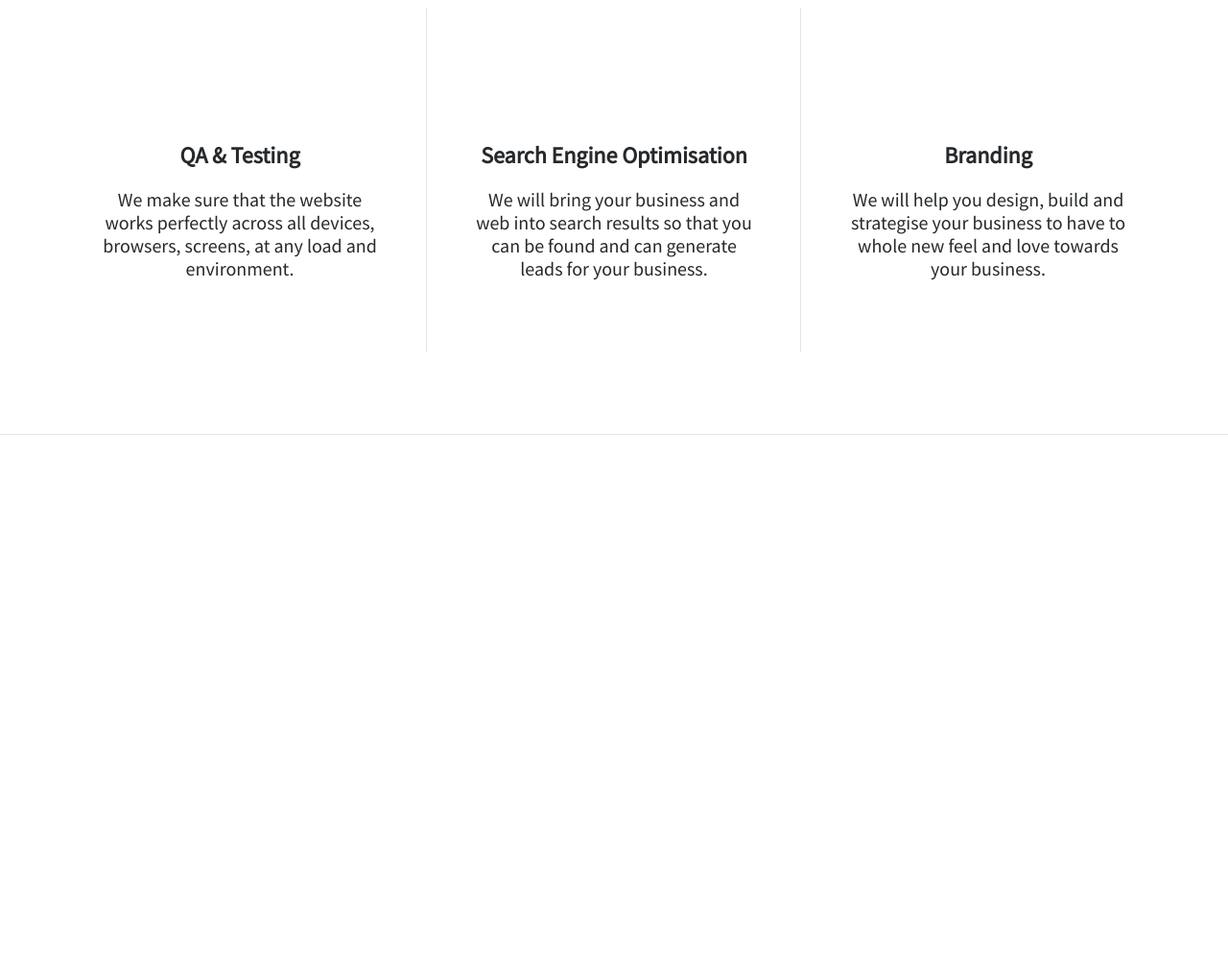
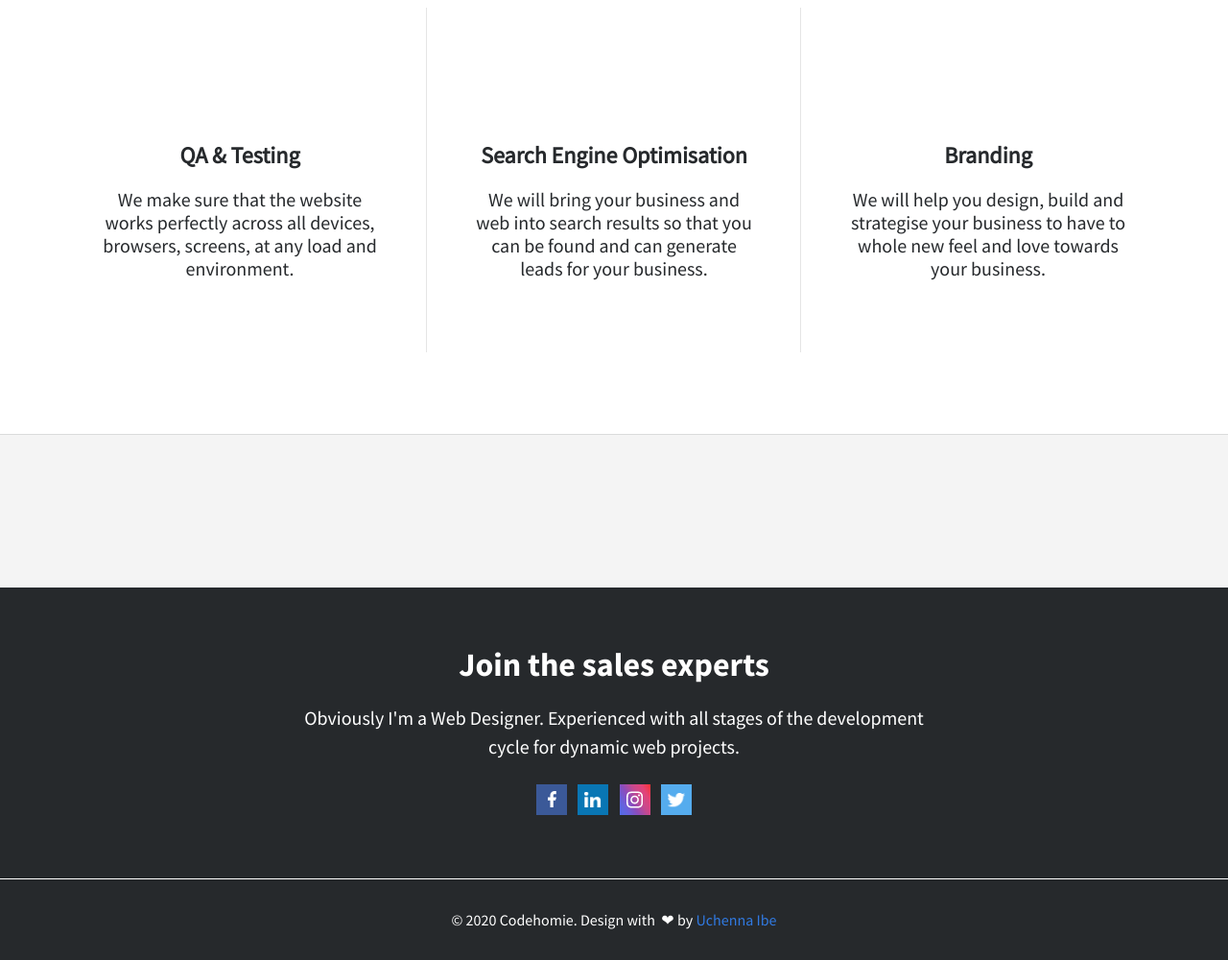
Before and after one commit to codewheezy/codehomie, a plain HTML site: page index.html in a window 1280 px wide. Shown: the part 1171-2171 px from the top of the page at 96% size. Before the commit the page ends 1624 px from the top, so only its background shows below. Drawn offline with Linux system fonts and the light colour scheme.

Commit message:
added new changes

```diff
--- a/assets/css/styles.css
+++ b/assets/css/styles.css
@@ -50,6 +50,10 @@ h1 {
 h2 {
     font-size: 48px;
     line-height: 53px;
+}
+h3 {
+  font-size: 34px;
+  line-height: 41px;
 }
 h5 {
   font-size: 24px;
@@ -300,11 +304,9 @@ button.video-play-button {
     height: calc(100% - 10px);
     background-color: #e5e5e5;
 }
-
 .grid-borders-remove-last-1>*>:nth-last-child(-n+1):before,.grid-borders-remove-last-1>*>:nth-last-child(-n+1):last-child:after,.grid-borders-remove-last-2>*>:nth-last-child(-n+2):before,.grid-borders-remove-last-2>*>:nth-last-child(-n+2):last-child:after,.grid-borders-remove-last-3>*>:nth-last-child(-n+3):before,.grid-borders-remove-last-3>*>:nth-last-child(-n+3):last-child:after,.grid-borders-remove-last-4>*>:nth-last-child(-n+4):before {
     content: none
 }
-
 .card-wrapper-clickable-with-borders:hover:before {
     content: "";
     display: block;
@@ -316,7 +318,6 @@ button.video-play-button {
     position: absolute;
     background-color: #f7f7f7
 }
-
 
 .card-link {
   display: block;
@@ -352,6 +353,49 @@ button.video-play-button {
 }
 .card-text {
   font-size: 20px;
+}
+.section-theme-dark-gray {
+    background-color: #26292c;
+    color: #ffffff;
+}
+.section-full-width {
+  max-width: 100%;
+}
+.footer {
+  padding-top: 60px;
+  padding-bottom: 60px;
+}
+.cta-block {
+  text-align: center;
+}
+.para-desc {
+  max-width: 650px;
+}
+.mx-auto {
+  margin-left: auto;
+  margin-right: auto;
+}
+.list-unstyled {
+  list-style: none;
+}
+.list-unstyled li+li {
+  margin-left: 8px;
+}
+.mt-4 {
+  margin-top: 1.5rem;
+}
+.list-inline-item {
+  display: inline-block;
+}
+.footer.footer-bar {
+  padding: 30px 0;
+  border-top: 1px solid #fff;
+}
+.pb-footer-bottom-text {
+  font-size: 16px;
+}
+.section-theme-light-gray {
+  background-color: #f4f4f4;
 }
 @media (min-width: 1195px) {
     .page-wrapper {
--- a/index.html
+++ b/index.html
@@ -200,9 +200,38 @@
               </div>
             </div>
           </section>
-          <!-- <section class="home-banner">
+          <section class="home-banner section-theme-light-gray">
             <div class="page-wrapper"></div>
-          </section> -->
+          </section>
+          <div class="footer section-theme-dark-gray section-full-width">
+            <div class="page-wrapper">
+              <div class="cta-block">
+                <h3>Join the sales experts</h3>
+                <p class="para-desc mx-auto">Obviously I'm a Web Designer. Experienced with all stages of the development cycle for dynamic web projects.</p>
+                <ul class="list-unstyled mt-4">
+                  <li class="list-inline-item">
+                    <a href="#"><img src="assets/img/FacebookIcon.png" /></a>
+                  </li>
+                  <li class="list-inline-item">
+                    <a href="#"><img src="assets/img/LinkedInIcon.png" /></a>
+                  </li>
+                  <li class="list-inline-item">
+                    <a href="#"><img src="assets/img/instagram.png" /></a>
+                  </li>
+                  <li class="list-inline-item">
+                    <a href="#"><img src="assets/img/TwitterIcon.png" /></a>
+                  </li>
+                </ul>
+              </div>
+            </div>
+          </div>
+          <footer class="footer footer-bar section-theme-dark-gray">
+            <div class="page-wrapper">
+              <div class="cta-block">
+                <p class="pb-footer-bottom-text">© 2020 Codehomie. Design with&nbsp; ❤&nbsp;by <a href="#">Uchenna Ibe</a></p>
+              </div>
+            </div>
+          </footer>
         </div>
     </div>
     <!-- Js -->
```
Also changed, not shown: assets/img/FacebookIcon.png (added), assets/img/LinkedInIcon.png (added), assets/img/TwitterIcon.png (added), assets/img/instagram.png (added).
